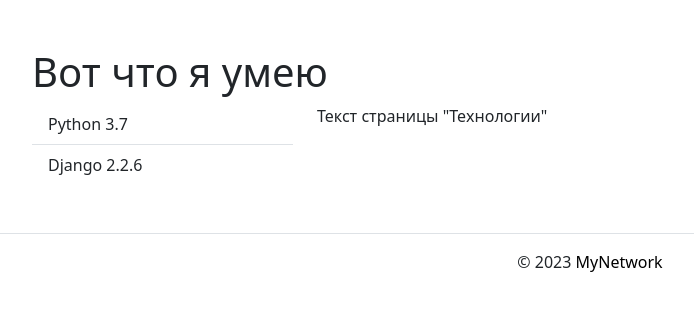
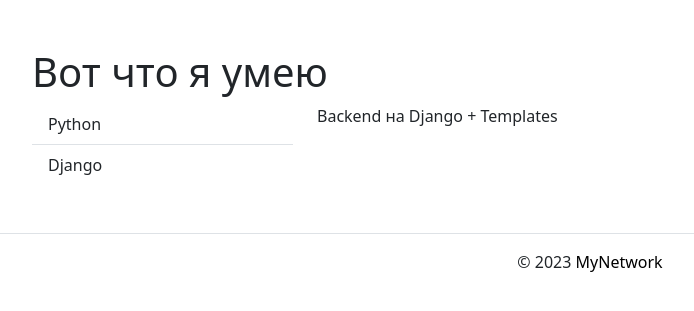
Before and after one commit to PavelHomov/Social-Network-on-Django, a Django app: page /about/tech/ in a window 1280 px wide. Shown: the part 56-367 px from the top of the page, without its empty margins (50-744 px from the left). Run offline with Django 3.2, Linux system fonts and the light colour scheme; some libraries are stand-ins or nearby versions.

Commit message:
Finally fix

```diff
--- a/requirements.txt
+++ b/requirements.txt
@@ -8,3 +8,4 @@ requests==2.26.0
 six==1.16.0
 sorl-thumbnail==12.7.0
 Faker==12.0.1
+python-dotenv==1.0.0
--- a/social_network/social_network/settings.py
+++ b/social_network/social_network/settings.py
@@ -1,9 +1,11 @@
 import os
+import dotenv
 
 BASE_DIR = os.path.dirname(os.path.dirname(os.path.abspath(__file__)))
 
+dotenv.load_dotenv()
 
-SECRET_KEY = 'c4c)#@g*bfs%w#piipkn87y!(32c0kbdh^+aedi42uv+*98uo#'
+SECRET_KEY = os.getenv('SECRET_KEY', 'default_value')
 
 DEBUG = True
 
@@ -12,6 +14,7 @@ ALLOWED_HOSTS = [
     '127.0.0.1',
     '[::1]',
     'testserver',
+    '0.0.0.0:8000',
 ]
 
 
--- a/social_network/templates/about/tech.html
+++ b/social_network/templates/about/tech.html
@@ -9,15 +9,15 @@
         <aside class="col-12 col-md-3">
             <ul class="list-group list-group-flush">
                 <li class="list-group-item">
-                    Python 3.7
+                    Python
                 </li>
                 <li class="list-group-item">
-                    Django 2.2.6
+                    Django
                 </li>
             </ul>
         </aside>
         <article class="col-12 col-md-9">
-            <p>Текст страницы "Технологии"</p>
+            <p>Backend на Django + Templates</p>
         </article>
     </div>
     </div>
--- a/social_network/templates/posts/index.html
+++ b/social_network/templates/posts/index.html
@@ -2,13 +2,13 @@
 {% load thumbnail %}
 {% load cache %}
 {% block title %}
-  <title>Постов пока нет</title>
+  <title>Посты: </title>
 {% endblock %}
 {% block content %}
 {% cache 20 index_page %}
   <div class="container">
     {% include 'posts/includes/switcher.html' %}
-  <h1>Постов пока нет</h1>
+  <h1>Посты: </h1>
     {% for post in page_obj %}
     {% include 'posts/includes/post_card.html' %}
     {% if not forloop.last %}<hr>{% endif %}
```
Also changed, not shown: README.md, media_for_readme/Presentation.gif (added), 1 other file.
